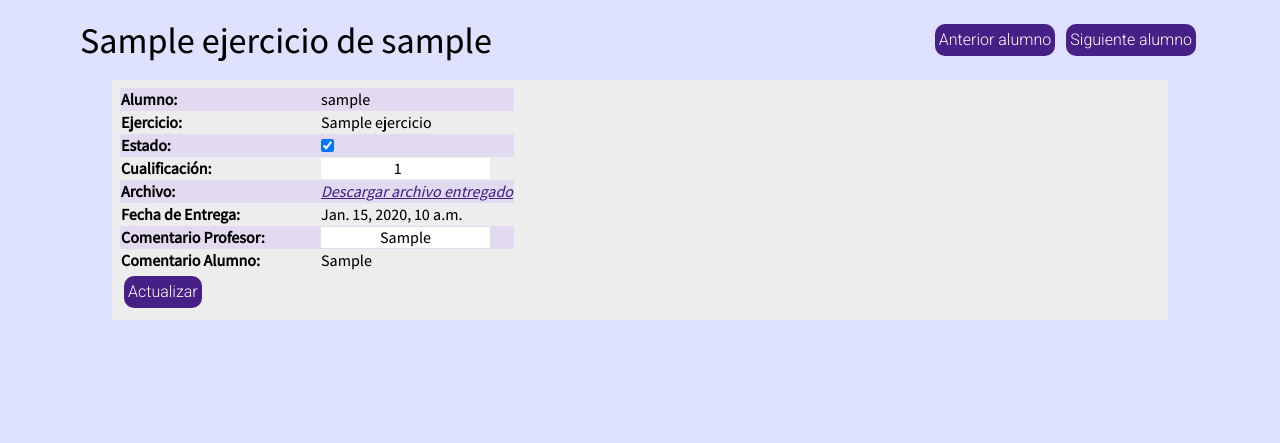
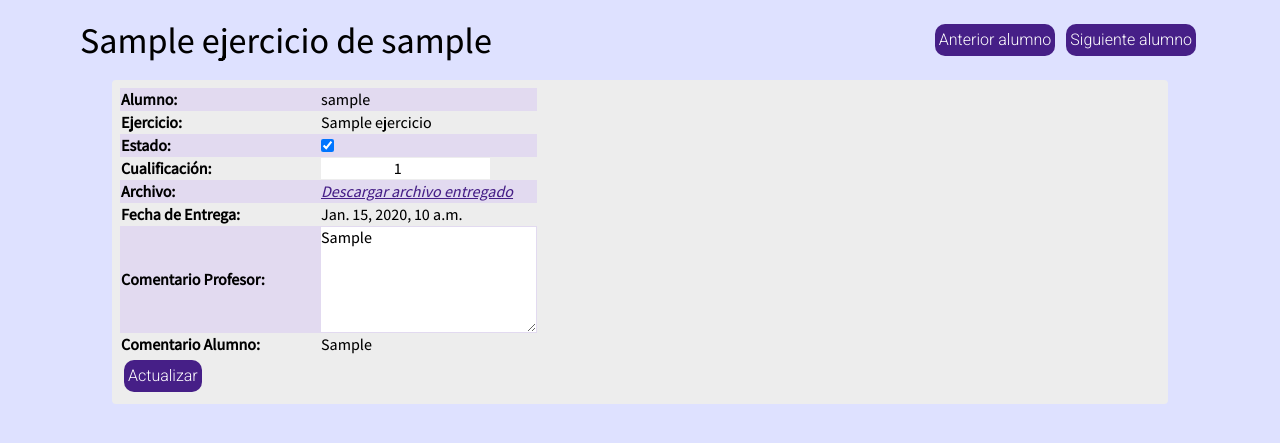
Before and after one commit to g-alpi/classVRroom, a Django app: page /1/1 in a window 1280 px wide. Shown: the part 74-517 px from the top of the page. Run offline with Django 3.2, Linux system fonts and the light colour scheme; a user stored in the database is signed in; tables that the repository leaves empty hold one stand-in row (values such as "Sample post"); some libraries are stand-ins or nearby versions.

Commit message:
Update delivery.html

```diff
--- a/ietimoodle/templates/delivery.html
+++ b/ietimoodle/templates/delivery.html
@@ -46,7 +46,8 @@
                     <tr class="bg-[#e2daf0]">
                         <td><p class="font-bold">Comentario Profesor:</p></td>
                         <td>
-                            <input type="text" value="{{delivery.comentario_profesor}}" id="comentarioProfesor" class="text-center">
+                            <!-- <input type="text" value="{{delivery.comentario_profesor}}" id="comentarioProfesor" class="text-center"> -->
+                            <textarea name="comentarioProfesor" cols="25" rows="5" id="comentarioProfesor">{{delivery.comentario_profesor}}</textarea>
                         </td>
                     </tr>
                     <tr>
```
